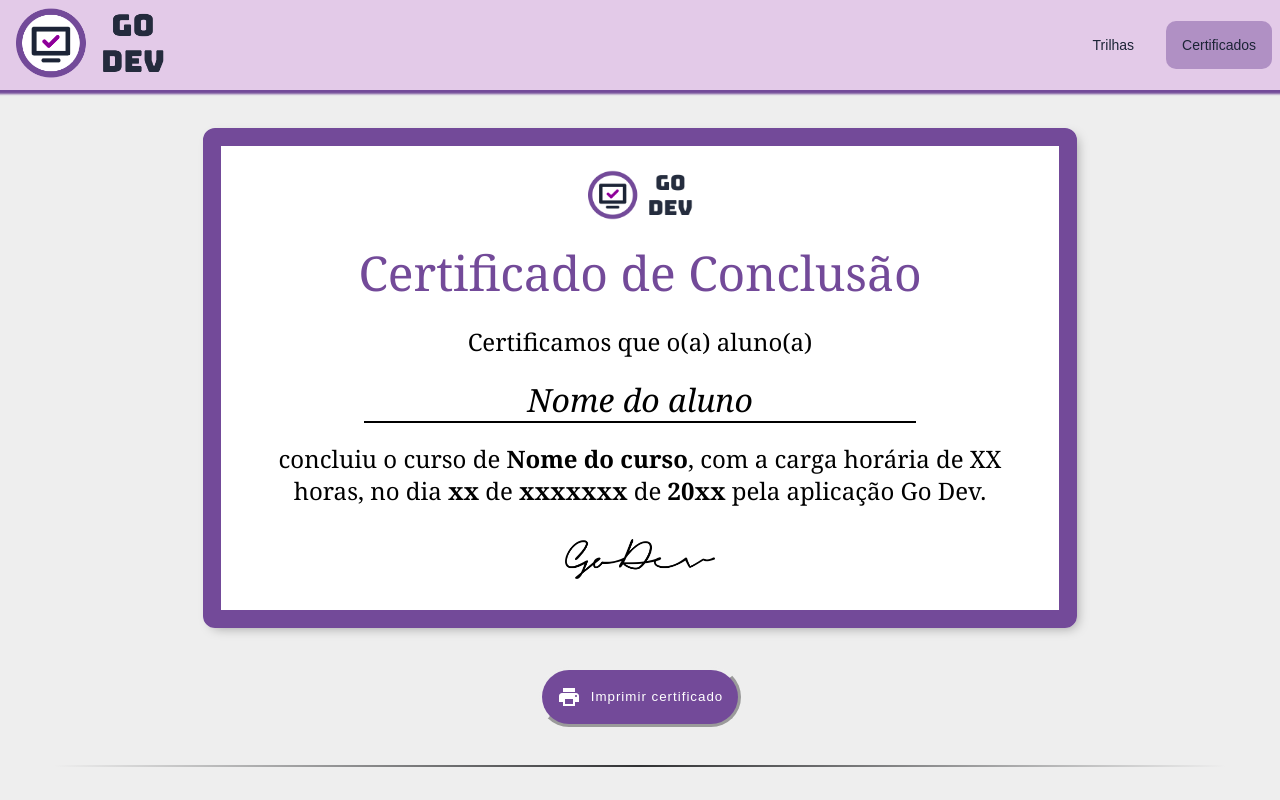
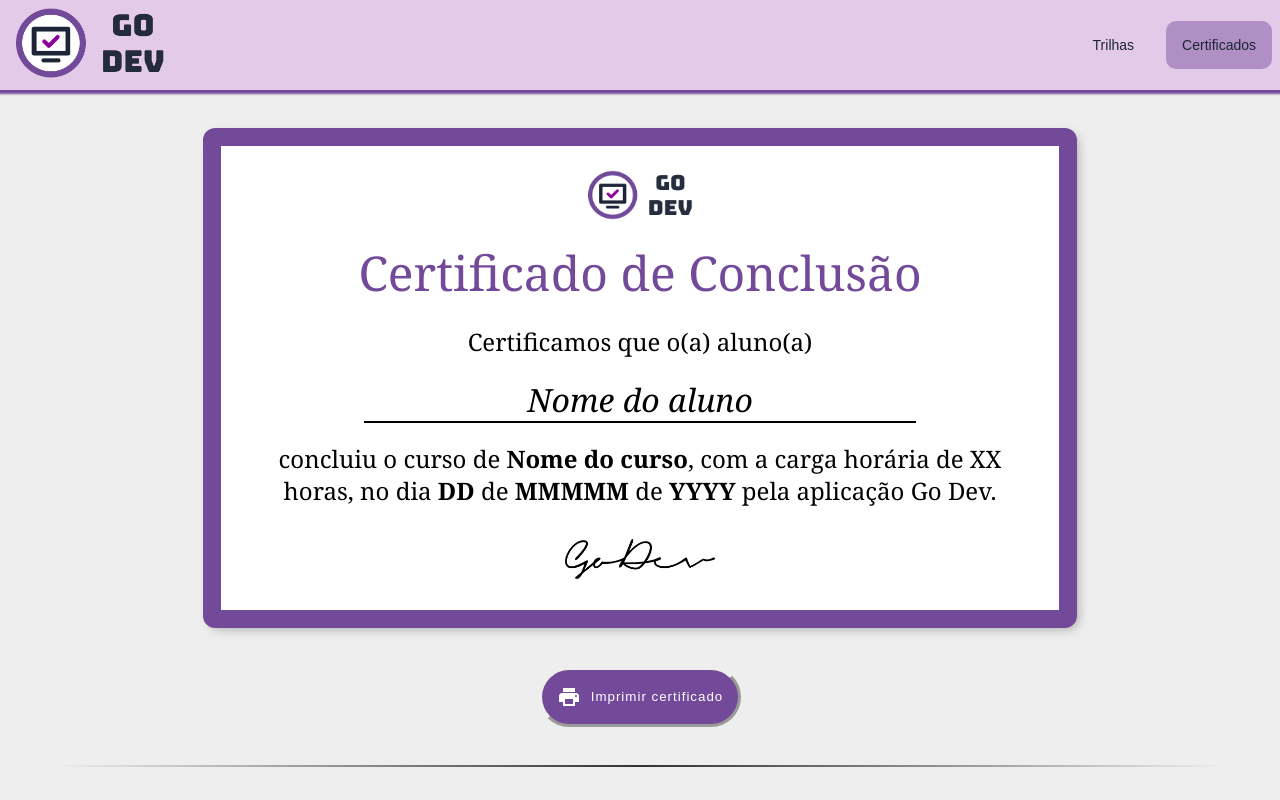
Before and after one commit to gabriela-ogoncalves/go-dev, a React (Create React App) app: page /certificados in a window 1280 px wide. Shown: the top 800 px of the page. Built offline with nearby package versions, Linux system fonts and the light colour scheme; a web font is replaced by a local one.

Commit message:
adjust certificadoItem to receive props value

```diff
--- a/src/components/Certificado/Certificado.js
+++ b/src/components/Certificado/Certificado.js
@@ -5,6 +5,8 @@ import signature from '../../assets/images/signature.png';
 import './styles.scss';
 
 const CertificadoItem = React.forwardRef((props, ref) => {
+  const {name, course, workload, date} = props;
+
   return (
     <section ref={ref} data-testid='certificado-item' id='certificado-item'>
        <div className='item'>
@@ -12,9 +14,9 @@ const CertificadoItem = React.forwardRef((props, ref) => {
               <div className='logo'><img src={logo} alt='logo do go dev' /></div>
               <p className='marquee'>Certificado de Conclusão</p>
               <p className='assignment'>Certificamos que o(a) aluno(a)</p>
-              <p className='person'>Nome do aluno</p>
+              <p className='person'>{name || 'Nome do aluno'}</p>
               <p className='reason'>
-                concluiu o curso de <b>Nome do curso</b>, com a carga horária de XX horas, no dia <b>xx</b> de <b>xxxxxxx</b> de <b>20xx</b> pela aplicação Go Dev.
+                concluiu o curso de <b>{course || 'Nome do curso'}</b>, com a carga horária de {workload || 'XX'} horas, no dia <b>{date?.day || 'DD'}</b> de <b>{date?.month || 'MMMMM'}</b> de <b>{date?.year || 'YYYY'}</b> pela aplicação Go Dev.
               </p>
               <div className='signature'>
                 <img src={signature} alt='assinatura do go dev' />
```
